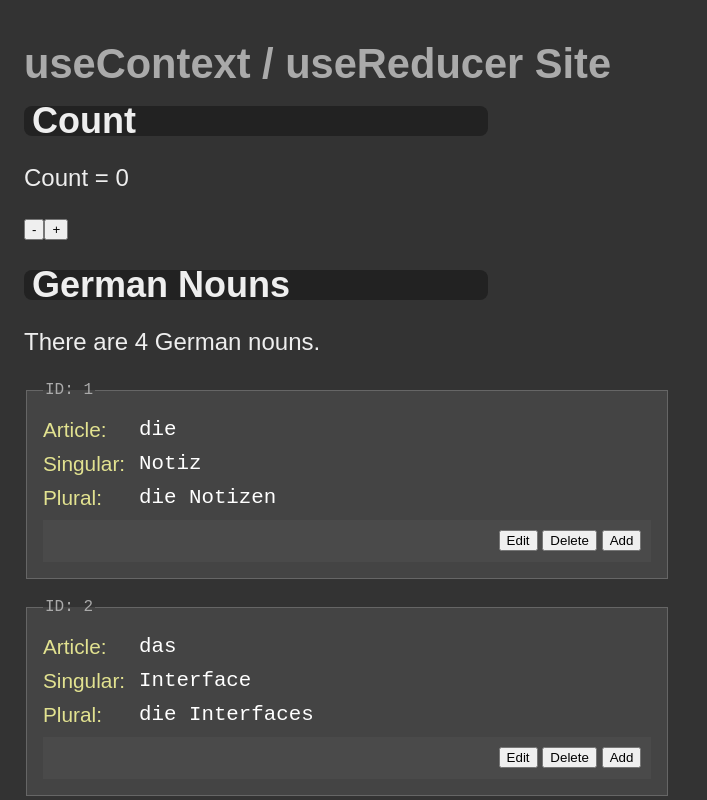
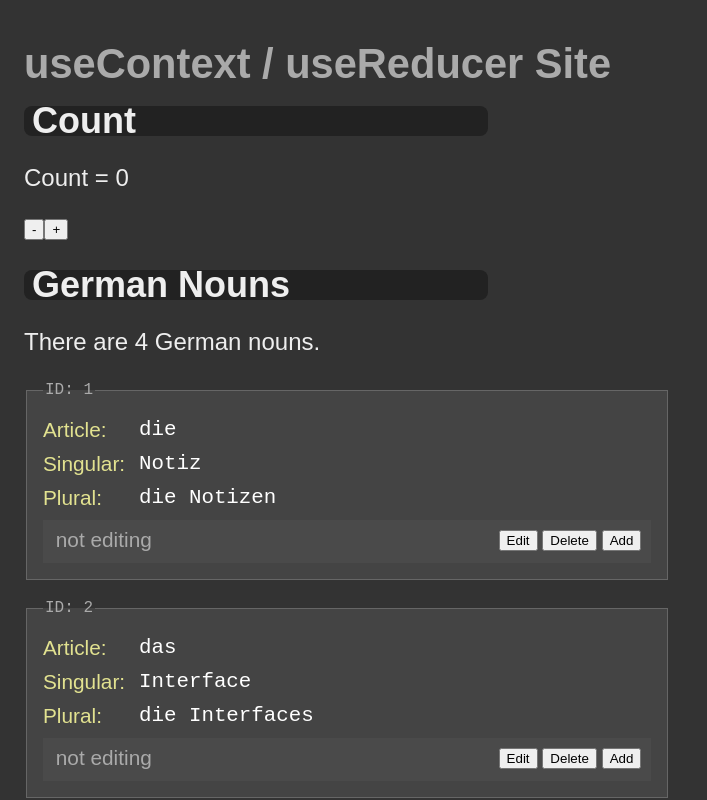
Before and after one commit to edwardtanguay/ej3-reducer-context, a React (Vite) app: page / in a window 1280 px wide. Shown: the top 800 px of the page, without its empty margins (0-707 px from the left). Built offline with nearby package versions, Linux system fonts and the light colour scheme; data requests are answered from the project's data file.

Commit message:
decorated german nouns

```diff
--- a/src/App.jsx
+++ b/src/App.jsx
@@ -45,7 +45,14 @@ function App() {
                                 <div className="value">{item.plural}</div>
                             </div>
                             <div className="buttonRow">
-                                <div className="message">{item.message}</div>
+                                <div className="message">
+                                    {item.message}
+                                    {item.isEditing ? (
+                                        <div>EDITING</div>
+                                    ) : (
+                                        <div>not editing</div>
+                                    )}
+                                </div>
                                 <div className="buttonArea">
                                     <button>Edit</button>
                                     <button>Delete</button>
--- a/src/AppContext.jsx
+++ b/src/AppContext.jsx
@@ -33,6 +33,9 @@ export const AppProvider = ({ children }) => {
             const _germanNouns = (
                 await axios.get(`${api_base_url}/germanNouns`)
             ).data;
+			_germanNouns.forEach(item => {
+				item.isEditing = false;
+			})
             dispatch({ type: 'loadGermanNouns', payload: _germanNouns });
         })();
     }, []);
```
Also changed, not shown: dev/notes.txt (added).
